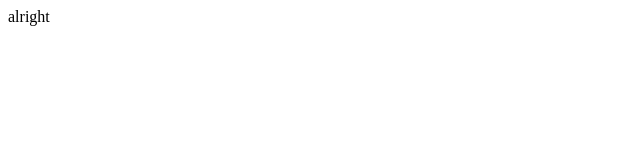
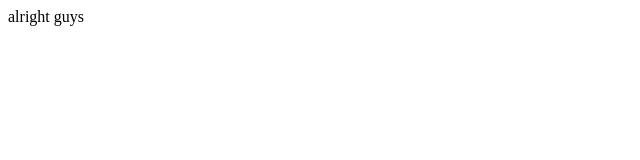
Before and after one commit to BenWalkerStudent/Adonovon, a plain HTML site: page index.html in a window 1280 px wide. Shown: the full height of the page, 0-640 px from the left. Drawn offline with Linux system fonts and the light colour scheme.

Commit message:
first commit

```diff
--- a/index.html
+++ b/index.html
@@ -8,7 +8,7 @@
 </head>
 
 <body>
-    alright
+    alright guys
 </body>
 
 </html>
```
Also changed, not shown: 1 other file.
